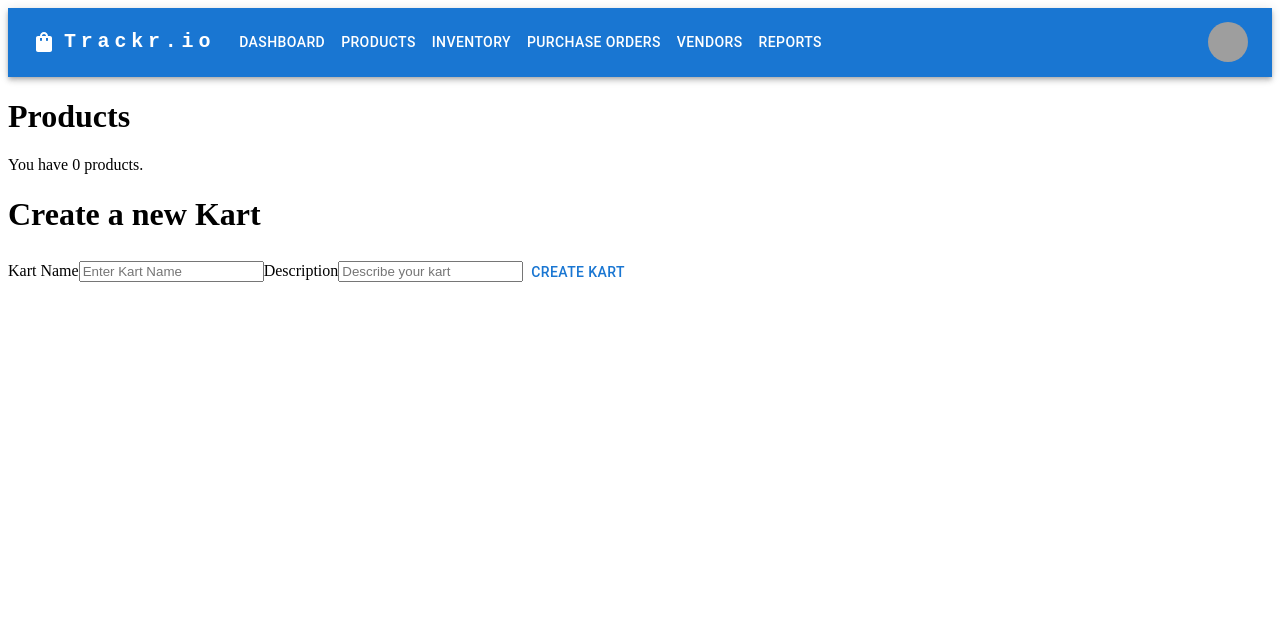
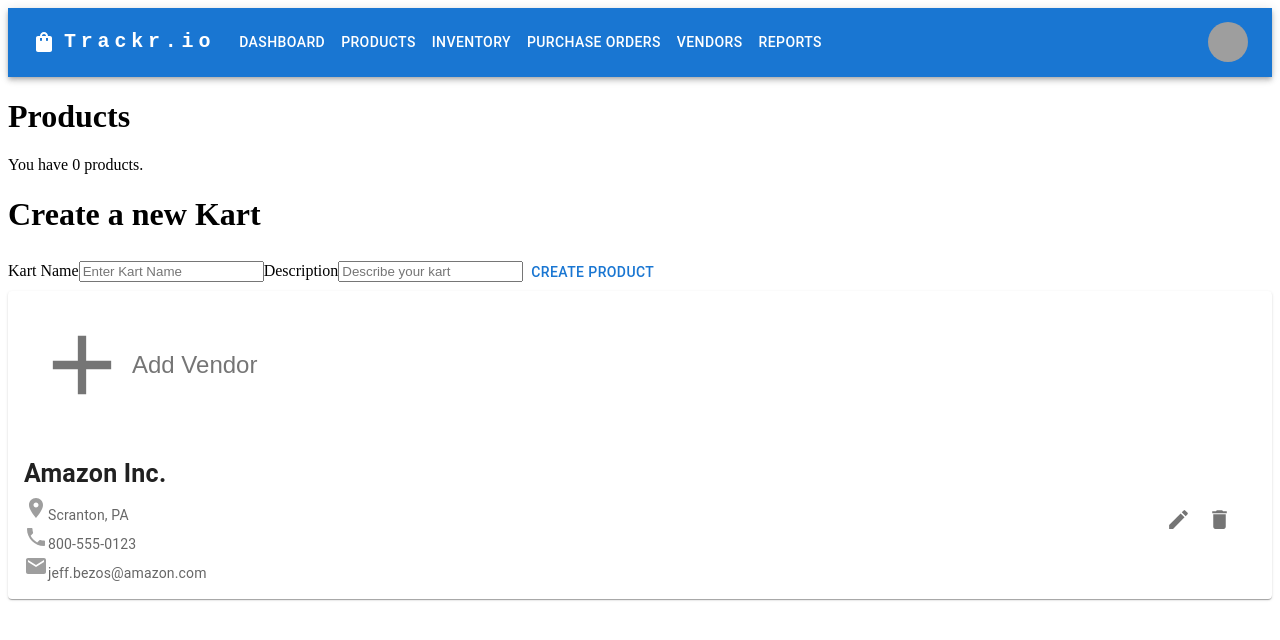
Before and after one commit to OokamiKitsune/atlys, a Next.js app: page /products in a window 1280 px wide. Shown: the top 640 px of the page. Built offline with nearby package versions, Linux system fonts and the light colour scheme; grey boxes are pictures that could not be loaded.

Commit message:
Fixed duplicate indexes and added vendor card

```diff
--- a/src/components/KartLists.tsx
+++ b/src/components/KartLists.tsx
@@ -5,11 +5,12 @@ import EditKartDialog from './EditKartDialog';
 import AddComponentDialog from './AddComponentDialog';
 import { useRouter } from 'next/router';
 import 'tailwindcss/tailwind.css';
-import { DeleteForever, SmartButton, Edit, ShoppingBag, UsbOffRounded, Inventory, Build, ShoppingBasketRounded } from '@mui/icons-material';
+import { DeleteForever, SmartButton, Edit, ShoppingBag, UsbOffRounded, Inventory, Build, ShoppingBasketRounded, Add, Delete, Email, LocationOn, Phone } from '@mui/icons-material';
 import { Hash } from 'crypto';
 import { v4 as uuidv4 } from 'uuid';
-import { Button, TextField, Dialog, DialogActions, DialogTitle, DialogContent } from '@mui/material';
+import { Button, TextField, Dialog, DialogActions, DialogTitle, DialogContent, Box, Card, IconButton, Stack, Typography } from '@mui/material';
 import ItemList from './ItemList';
+import { grey } from '@mui/material/colors';
 
 
 const KartLists: React.FC = () => { // FC = Functional Component. This is a React component that is a function.
@@ -383,10 +384,51 @@ const saveComponent = () => {
     />
 
     <Button className="bg-blue-500 hover:bg-blue-700 text-white font-bold py-1 px-2 rounded" type="submit">
-      Create Kart
+      Create Product
     </Button>
   </form>
 </div>
+<Card>
+            <Box sx={{ p: 2, display: 'flex', justifyContent: 'space-between', alignItems: 'center' }}>
+            <IconButton>
+                <Add sx={{ fontSize: 100  }} /> Add Vendor
+            </IconButton>
+            </Box>
+            <Box sx={{ p: 2, display: 'flex', justifyContent: 'space-between', alignItems: 'center' }}>
+
+
+                <Stack spacing={0.5}>
+                    <Typography fontWeight={700} fontSize={25}>
+
+                    Amazon Inc.
+                    </Typography>
+                    <Typography variant="body2" color="text.secondary">
+                    <LocationOn sx={{color: grey[500]}} />
+
+
+                    Scranton, PA
+                    <br></br>
+                    <Phone sx={{color: grey[500]}} />
+
+                    800-555-0123
+                    <br></br>
+                    <Email sx={{color: grey[500]}} />
+
+                    jeff.bezos@amazon.com
+                    </Typography>
+                </Stack>
+                <Box alignContent={'flex-end'} sx={{ p: 2, display: 'flex' }}>
+                    <IconButton>
+                        <Edit sx={{ fontSize: 25  }} />
+                    </IconButton>
+                    <IconButton>
+                    <Delete sx={{ fontSize: 25  }} />
+                    </IconButton>
+            </Box>
+
+            </Box>
+
+        </Card>
         </>
     );
 }; // End of KartLists
--- a/src/pages/index.tsx
+++ b/src/pages/index.tsx
@@ -2,6 +2,7 @@ import React, { useEffect, useRef } from 'react';
 import 'tailwindcss/tailwind.css';
 import Layout from '@/components/Layout';
 import Chart from 'chart.js/auto';
+import ContactCard from '@/components/ContactCard';
 
 const IndexPage: React.FC = () => {
   const chartRef = useRef<HTMLCanvasElement | null>(null);
@@ -36,9 +37,11 @@ const IndexPage: React.FC = () => {
       {/* Your page content goes here */}
       <div className="container mx-auto px-4 py-4 border text-4xl">
         <h1>Dashboard</h1>
+
         <canvas ref={chartRef} />
       </div>
     </Layout>
+
   );
 };
 
--- a/src/pages/products.tsx
+++ /dev/null
@@ -1,19 +0,0 @@
-import React from 'react';
-import 'tailwindcss/tailwind.css';
-import ItemList from '@/components/ItemList';
-import KartLists from '@/components/KartLists';
-import Layout from '@/components/Layout';
-
-// Import any other components or modules you need
-const ProductPage: React.FC = () => {
-    return (
-        <Layout>
-          {/* Your page content goes here */}
-          <div className="container mx-auto px-4 py-4 border">
-            <KartLists />
-          </div>
-        </Layout>
-      );
-    };
-
-  export default ProductPage;
--- a/src/pages/products/index.tsx
+++ b/src/pages/products/index.tsx
@@ -0,0 +1,19 @@
+import React from 'react';
+import 'tailwindcss/tailwind.css';
+import ItemList from '@/components/ItemList';
+import KartLists from '@/components/KartLists';
+import Layout from '@/components/Layout';
+
+// Import any other components or modules you need
+const ProductPage: React.FC = () => {
+    return (
+        <Layout>
+          {/* Your page content goes here */}
+          <div className="container mx-auto px-4 py-4 border">
+            <KartLists />
+          </div>
+        </Layout>
+      );
+    };
+
+  export default ProductPage;
```
Also changed, not shown: src/components/ContactCard.tsx (added, +73 -0 lines), src/pages/api/auth/test.ts (added, +13 -0 lines), src/pages/inventory.tsx (deleted, +0 -19 lines), src/pages/inventory/index.tsx (+17 -0 lines), src/pages/vendors.tsx (deleted, +0 -24 lines), src/pages/vendors/index.tsx (+25 -0 lines).
